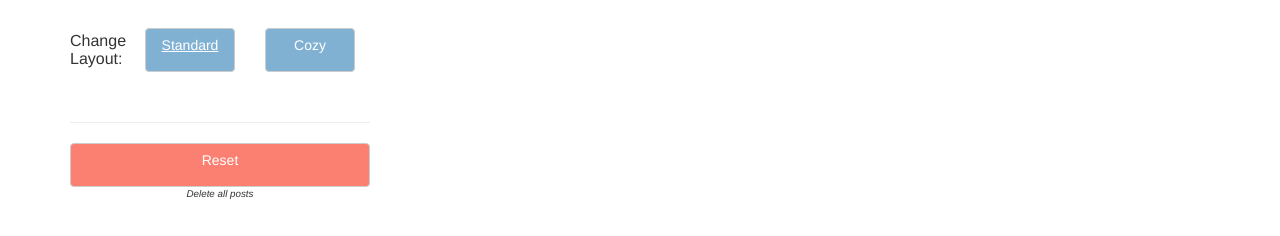
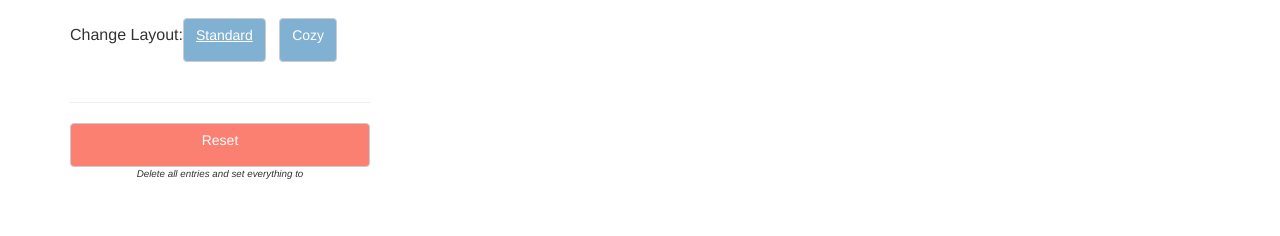
Before and after one commit to vcung/SleepDiary_prototype, a plain HTML site: page settings.html in a window 1280 px wide. Shown: the part 54-290 px from the top of the page. Drawn offline with Linux system fonts and the light colour scheme.

Commit message:
minor change of words and layout

```diff
--- a/settings.html
+++ b/settings.html
@@ -27,15 +27,17 @@
 	<div class="sm-screen">
 		<table>
 			<tr>
-			<td>Change Layout:</td>
-			<td><a href="#" class="btn btn-default btn-block layout-btn" class = 'standard'><p class = 'standard'>Standard</p></a></td>
-			<td><a href="#" class="btn btn-default layout-btn"  class = 'cozy'><p class = 'cozy'>Cozy</p></a></td>
+			<td><p>Change Layout:</p></td>
+			<td><a href="#" class="btn btn-default btn-block standard"><p class = 'standard'>Standard</p></a></td>
+			<td width = '5%'>
+			</td>
+			<td><a href="#" class="btn btn-default btn-block"  class = 'cozy'><p class = 'cozy'>Cozy</p></a></td>
 		    </tr>
 	    </table>
 		<br>
 		<hr>
 		<a href="#" id="reset" class="btn btn-default red center-block "><p>Reset</p></a>
-	    <p class="fsmall italicize" align = 'center'>Delete all posts</p>
+	    <p class="fsmall italicize" align = 'center'>Delete all entries and set everything to </p>
 	</div>
 	<div class="center-block yesno-btns overlay">
 		<p>Are you sure you want to delete all entries?</p>
```
